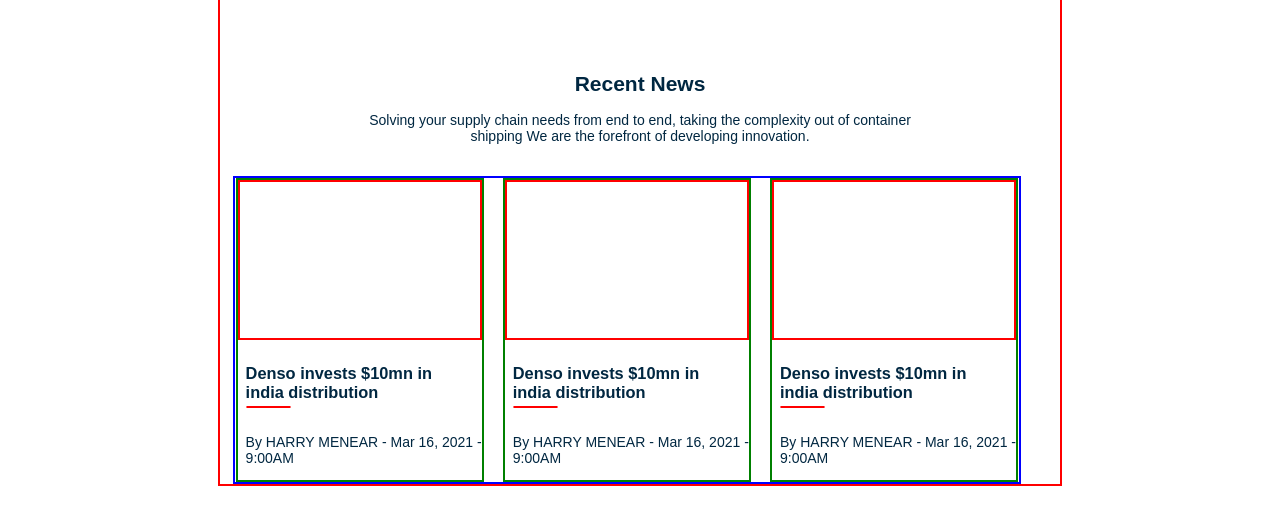
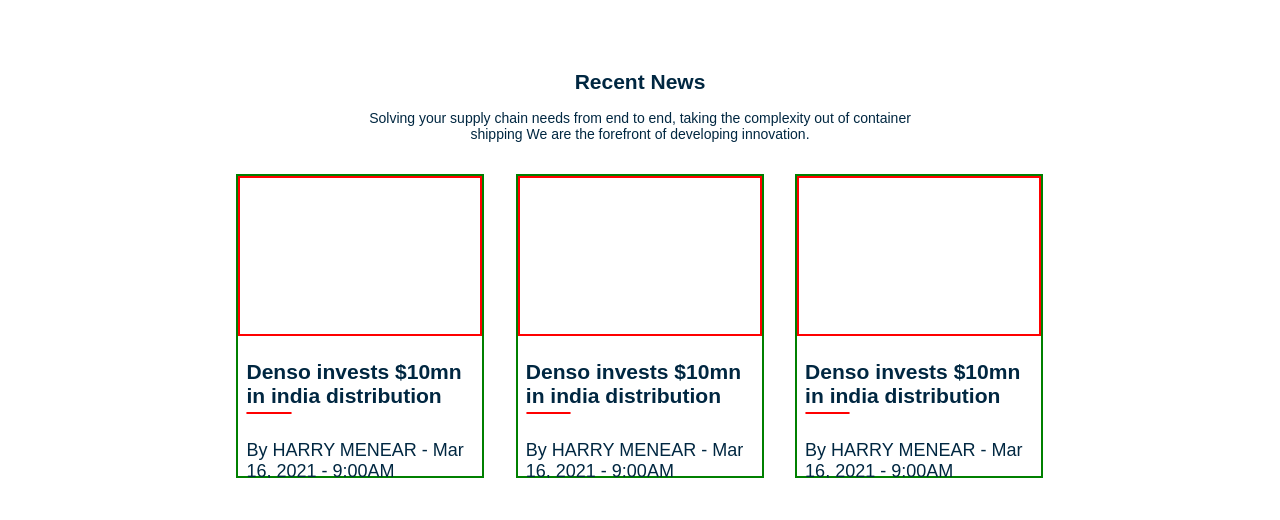
Before and after one commit to tracemycodes/fullstack_logistics_service_webapp, a React (Create React App) app: page / in a window 1280 px wide. Shown: the part 4565-5085 px from the top of the page. Built offline with nearby package versions, Linux system fonts and the light colour scheme.

Commit message:
feat: recent news carousel

```diff
--- a/src/components/LandingPage/RecentNews.js
+++ b/src/components/LandingPage/RecentNews.js
@@ -2,12 +2,17 @@ import React from 'react'
 import styled from 'styled-components'
 import { DivContainer } from '../../styles/styles'
 
+// Import Swiper React components
+import { Swiper, SwiperSlide } from 'swiper/react';
 
-const CarouselSection = styled(DivContainer)`
-// overflow-y: hidden;
-margin: auto;
-border: 2px solid red;
-`
+// Import Swiper styles
+import 'swiper/css';
+import 'swiper/css/bundle';
+import './styles.css';
+
+// Import Swiper and modules
+import { Autoplay } from 'swiper';
+
 
 const NewsSection = styled.section`
   color: ${({theme}) => theme.text_darkBlue};
@@ -21,35 +26,17 @@ const NewsSection = styled.section`
     width: 100%;
     max-width: 35rem;
   }
-  .news-scroll {
-  overflow-x: scroll;
-  overflow-y: hidden;
-    z-index: 2;
-    position: relative;
-    height: 100%;
 
-  }
-  .news-bar {
-    width: 788px;
-    border: 2px solid blue;
-    display: block;
-
-      // height: 19rem;
-    // display: flex;
-    // // gap: 2rem;
-    // align-items: center;
-    // justify-content: space-between;
-
-    > * + *{
-      margin-left: 1.2rem;
-    }
-
-    article {
+  article {
       width: 15.5rem;
       height: 19rem;
       border: 2px solid green;
       text-align: left;
       display: inline-block;
+
+      @media (max-width: 765px) {
+        width: 18rem;
+      }
       .news-img {
         height: 10rem;
         border: 2px solid red;
@@ -72,38 +59,65 @@ const NewsSection = styled.section`
         margin: 2rem .5rem 1rem;
       }
     }
-  }
+
 `
 
 const RecentNews = () => {
   return (
     <NewsSection>
-      <CarouselSection>
+      <DivContainer>
         <h2>Recent News</h2>
         <p>Solving your supply chain needs from end to end, taking the complexity out of container shipping We are the forefront of developing innovation.</p>
 
-        <div className="news-scroll">
-        <div className="news-bar">
+
+        <Swiper
+          modules={[Autoplay]}
+          spaceBetween={10}
+          speed={2000}
+          autoplay={{
+          delay: 2000,
+        }}
+        breakpoints={{
+          // when window width is >= 320px
+          570: {
+            slidesPerView: 1,
+            spaceBetween: 20
+          },
+          // when window width i
+          640: {
+            slidesPerView: 2,
+            spaceBetween: 20
+          },
+          740: {
+            slidesPerView: 3,
+            spaceBetween: 20
+          }
+        }}
+        >
+          <SwiperSlide>
           <article>
             <div className="news-img"></div>
             <h3>Denso invests $10mn in india distribution</h3>
             <p className="news-text">By HARRY MENEAR - Mar 16, 2021 - 9:00AM</p>
           </article>
-
+          </SwiperSlide>
+          <SwiperSlide>
           <article>
             <div className="news-img"></div>
             <h3>Denso invests $10mn in india distribution</h3>
             <p className="news-text">By HARRY MENEAR - Mar 16, 2021 - 9:00AM</p>
           </article>
-
+          </SwiperSlide>
+          <SwiperSlide>
           <article>
             <div className="news-img"></div>
             <h3>Denso invests $10mn in india distribution</h3>
             <p className="news-text">By HARRY MENEAR - Mar 16, 2021 - 9:00AM</p>
           </article>
-        </div>
-        </div>
-      </CarouselSection>
+          </SwiperSlide>
+        </Swiper>
+
+      </DivContainer>
     </NewsSection>
   )
 }
```
